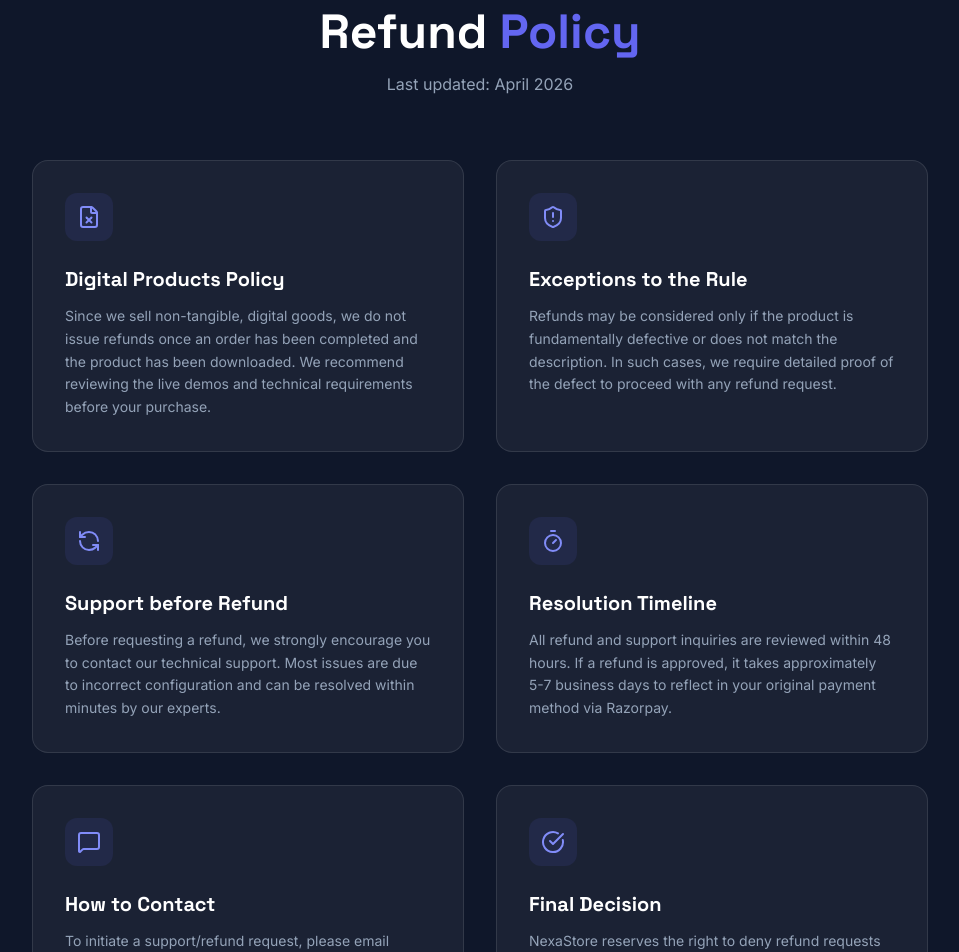
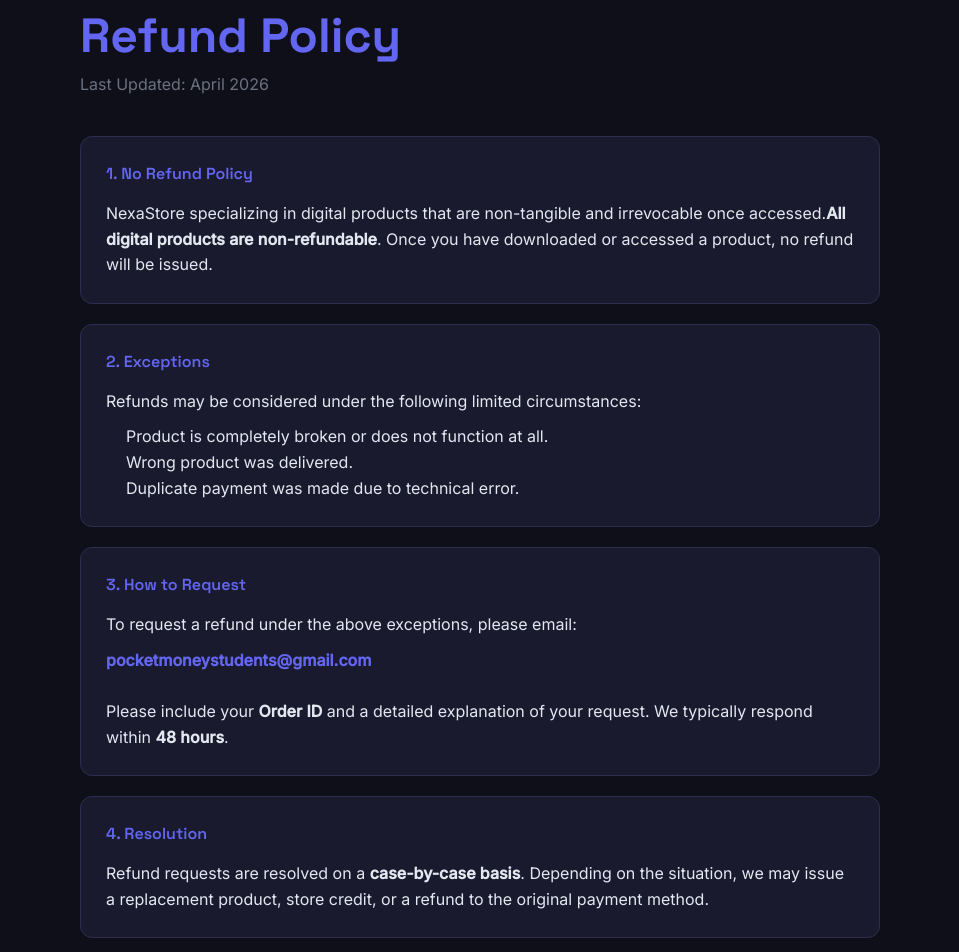
Before and after one commit to akshat-arinmazumdar/NexaStore, a Next.js app: page /refund-policy in a window 1280 px wide. Shown: the part 120-1072 px from the top of the page, without its empty margins (160-1119 px from the left). Built offline with nearby package versions, Linux system fonts and the light colour scheme.

Commit message:
feat: legal pages privacy terms refund

```diff
--- a/src/app/(public)/privacy-policy/page.tsx
+++ b/src/app/(public)/privacy-policy/page.tsx
@@ -1,87 +1,130 @@
-"use client";
-
-import React from "react";
-import { Shield, Lock, Eye, FileText, Globe, Mail } from "lucide-react";
-import { motion } from "framer-motion";
+export const dynamic = "force-dynamic"
 
 export default function PrivacyPolicy() {
-  const lastUpdated = "April 2026";
+  return (
+    <div style={{
+      minHeight: "100vh",
+      background: "#0f0f1a",
+      color: "#e2e8f0",
+      padding: "120px 20px 80px"
+    }}>
+      <div style={{
+        maxWidth: "800px",
+        margin: "0 auto"
+      }}>
+        <h1 style={{
+          color: "#6366f1",
+          fontSize: "3rem",
+          marginBottom: "10px",
+          fontWeight: "bold"
+        }}>Privacy Policy</h1>
+        <p style={{ color: "#6b7280", marginBottom: "40px" }}>Last Updated: April 2026</p>
 
-  const sections = [
-    {
-      icon: <Eye className="w-6 h-6 text-indigo-400" />,
-      title: "Data We Collect",
-      content: "We collect information you provide directly to us, such as your name, email address, payment information (via Razorpay), and any other information you choose to provide. We also collect technical data such as IP address and browser type for security and analytics."
-    },
-    {
-      icon: <FileText className="w-6 h-6 text-indigo-400" />,
-      title: "How We Use Data",
-      content: "We use your data to process transactions, deliver digital assets, communicate with you about your orders, and improve our services. Your email is used for account verification and sending purchase receipts via SendGrid."
-    },
-    {
-      icon: <Globe className="w-6 h-6 text-indigo-400" />,
-      title: "Third Party Services",
-      content: "We use trusted third-party services to power NexaStore: Razorpay for secure payments, Cloudinary for asset storage, and SendGrid for email communications. Each provider has their own privacy policy regarding your data."
-    },
-    {
-      icon: <Shield className="w-6 h-6 text-indigo-400" />,
-      title: "User Rights",
-      content: "You have the right to access, update, or delete your personal information at any time. You can manage your account settings from the user dashboard or contact us directly for data removal requests."
-    },
-    {
-      icon: <Lock className="w-6 h-6 text-indigo-400" />,
-      title: "Cookies Policy",
-      content: "We use essential cookies to keep you logged in and remember your cart items. We also use analytics cookies to understand how users interact with our marketplace. You can disable cookies in your browser, but some features may not function correctly."
-    },
-    {
-      icon: <Mail className="w-6 h-6 text-indigo-400" />,
-      title: "Contact Us",
-      content: "If you have any questions about this Privacy Policy, please contact us at pocketmoneystudents@gmail.com. We aim to respond to all inquiries within 24-48 hours."
-    }
-  ];
+        <div style={{ display: "flex", flexDirection: "column", gap: "20px" }}>
 
-  return (
-    <div className="min-h-screen bg-[#0F172A] pt-32 pb-20 px-6">
-      <div className="max-w-4xl mx-auto">
-        <motion.div
-          initial={{ opacity: 0, y: 20 }}
-          animate={{ opacity: 1, y: 0 }}
-          className="text-center mb-16"
-        >
-          <h1 className="text-4xl md:text-5xl font-display font-bold text-white mb-4">
-            Privacy <span className="text-indigo-500">Policy</span>
-          </h1>
-          <p className="text-slate-400">Last updated: {lastUpdated}</p>
-        </motion.div>
+          <section style={{
+            background: "#1a1a2e",
+            padding: "25px",
+            borderRadius: "12px",
+            border: "1px solid #2d2d4e"
+          }}>
+            <h2 style={{ color: "#6366f1", marginBottom: "15px" }}>1. Information We Collect</h2>
+            <p style={{ lineHeight: "1.6" }}>
+              We collect information you provide directly to us, including your name, email address, and payment information.
+              We also collect usage data and use cookies to enhance your experience on NexaStore.
+            </p>
+          </section>
 
-        <div className="space-y-8">
-          {sections.map((section, idx) => (
-            <motion.div
-              key={idx}
-              initial={{ opacity: 0, x: -20 }}
-              animate={{ opacity: 1, x: 0 }}
-              transition={{ delay: idx * 0.1 }}
-              className="bg-white/5 border border-white/10 rounded-2xl p-8 hover:border-indigo-500/30 transition-all group"
-            >
-              <div className="flex items-start gap-5">
-                <div className="w-12 h-12 bg-indigo-500/10 rounded-xl flex items-center justify-center group-hover:scale-110 transition-transform">
-                  {section.icon}
-                </div>
-                <div>
-                  <h2 className="text-xl font-bold text-white mb-3">{section.title}</h2>
-                  <p className="text-slate-400 leading-relaxed">{section.content}</p>
-                </div>
-              </div>
-            </motion.div>
-          ))}
-        </div>
+          <section style={{
+            background: "#1a1a2e",
+            padding: "25px",
+            borderRadius: "12px",
+            border: "1px solid #2d2d4e"
+          }}>
+            <h2 style={{ color: "#6366f1", marginBottom: "15px" }}>2. How We Use Information</h2>
+            <p style={{ lineHeight: "1.6" }}>
+              We use the collected information to:
+              <ul style={{ marginTop: "10px", paddingLeft: "20px" }}>
+                <li>Process payments securely via <strong>Razorpay</strong>.</li>
+                <li>Send transactional emails and updates via <strong>SendGrid</strong>.</li>
+                <li>Manage and store product images via <strong>Cloudinary</strong>.</li>
+              </ul>
+            </p>
+          </section>
 
-        <div className="mt-16 p-8 bg-indigo-600/10 border border-indigo-500/20 rounded-2xl text-center">
-          <p className="text-slate-300">
-            By using NexaStore, you agree to the collection and use of information in accordance with this policy.
-          </p>
+          <section style={{
+            background: "#1a1a2e",
+            padding: "25px",
+            borderRadius: "12px",
+            border: "1px solid #2d2d4e"
+          }}>
+            <h2 style={{ color: "#6366f1", marginBottom: "15px" }}>3. Data Security</h2>
+            <p style={{ lineHeight: "1.6" }}>
+              NexaStore prioritizes your security. All user passwords are encrypted using industry-standard hashing algorithms,
+              and all payment processing is handled through secure, PCI-compliant gateways.
+            </p>
+          </section>
+
+          <section style={{
+            background: "#1a1a2e",
+            padding: "25px",
+            borderRadius: "12px",
+            border: "1px solid #2d2d4e"
+          }}>
+            <h2 style={{ color: "#6366f1", marginBottom: "15px" }}>4. Cookies</h2>
+            <p style={{ lineHeight: "1.6" }}>
+              We use both session cookies (which expire once you close your web browser) and persistent cookies
+              (which stay on your computer until you delete them) to provide you with a more personal and interactive experience.
+            </p>
+          </section>
+
+          <section style={{
+            background: "#1a1a2e",
+            padding: "25px",
+            borderRadius: "12px",
+            border: "1px solid #2d2d4e"
+          }}>
+            <h2 style={{ color: "#6366f1", marginBottom: "15px" }}>5. Third Party Services</h2>
+            <p style={{ lineHeight: "1.6" }}>
+              To provide a world-class experience, we integrate with:
+              <ul style={{ marginTop: "10px", paddingLeft: "20px" }}>
+                <li><strong>Razorpay</strong>: Secure Payment Processing</li>
+                <li><strong>SendGrid</strong>: Reliable Email Delivery</li>
+                <li><strong>Cloudinary</strong>: Optimized Asset Management</li>
+                <li><strong>Neon</strong>: Scalable PostgreSQL Database</li>
+              </ul>
+            </p>
+          </section>
+
+          <section style={{
+            background: "#1a1a2e",
+            padding: "25px",
+            borderRadius: "12px",
+            border: "1px solid #2d2d4e"
+          }}>
+            <h2 style={{ color: "#6366f1", marginBottom: "15px" }}>6. User Rights</h2>
+            <p style={{ lineHeight: "1.6" }}>
+              You have the right to access your data, request corrections, or delete your account entirely.
+              Please contact us if you wish to exercise any of these rights.
+            </p>
+          </section>
+
+          <section style={{
+            background: "#1a1a2e",
+            padding: "25px",
+            borderRadius: "12px",
+            border: "1px solid #2d2d4e"
+          }}>
+            <h2 style={{ color: "#6366f1", marginBottom: "15px" }}>7. Contact Information</h2>
+            <p style={{ lineHeight: "1.6" }}>
+              If you have any questions about this Privacy Policy, you can reach us at:
+              <br />
+              <strong style={{ color: "#6366f1" }}>pocketmoneystudents@gmail.com</strong>
+            </p>
+          </section>
+
         </div>
       </div>
     </div>
-  );
+  )
 }
--- a/src/app/(public)/refund-policy/page.tsx
+++ b/src/app/(public)/refund-policy/page.tsx
@@ -1,88 +1,84 @@
-"use client";
-
-import React from "react";
-import { RefreshCcw, FileX, MessageSquare, Timer, CheckCircle, ShieldAlert } from "lucide-react";
-import { motion } from "framer-motion";
+export const dynamic = "force-dynamic"
 
 export default function RefundPolicy() {
-  const lastUpdated = "April 2026";
+  return (
+    <div style={{
+      minHeight: "100vh",
+      background: "#0f0f1a",
+      color: "#e2e8f0",
+      padding: "120px 20px 80px"
+    }}>
+      <div style={{
+        maxWidth: "800px",
+        margin: "0 auto"
+      }}>
+        <h1 style={{ color: "#6366f1", fontSize: "3rem", fontWeight: "bold" }}>Refund Policy</h1>
+        <p style={{ color: "#6b7280", marginBottom: "40px" }}>Last Updated: April 2026</p>
 
-  const policies = [
-    {
-      icon: <FileX className="w-6 h-6 text-indigo-400" />,
-      title: "Digital Products Policy",
-      content: "Since we sell non-tangible, digital goods, we do not issue refunds once an order has been completed and the product has been downloaded. We recommend reviewing the live demos and technical requirements before your purchase."
-    },
-    {
-      icon: <ShieldAlert className="w-6 h-6 text-indigo-400" />,
-      title: "Exceptions to the Rule",
-      content: "Refunds may be considered only if the product is fundamentally defective or does not match the description. In such cases, we require detailed proof of the defect to proceed with any refund request."
-    },
-    {
-      icon: <RefreshCcw className="w-6 h-6 text-indigo-400" />,
-      title: "Support before Refund",
-      content: "Before requesting a refund, we strongly encourage you to contact our technical support. Most issues are due to incorrect configuration and can be resolved within minutes by our experts."
-    },
-    {
-      icon: <Timer className="w-6 h-6 text-indigo-400" />,
-      title: "Resolution Timeline",
-      content: "All refund and support inquiries are reviewed within 48 hours. If a refund is approved, it takes approximately 5-7 business days to reflect in your original payment method via Razorpay."
-    },
-    {
-      icon: <MessageSquare className="w-6 h-6 text-indigo-400" />,
-      title: "How to Contact",
-      content: "To initiate a support/refund request, please email pocketmoneystudents@gmail.com with your Order ID, proof of purchase, and a detailed description of the issue."
-    },
-    {
-      icon: <CheckCircle className="w-6 h-6 text-indigo-400" />,
-      title: "Final Decision",
-      content: "NexaStore reserves the right to deny refund requests that do not meet the criteria specified in this policy. All decisions made by the NexaStore management team are final."
-    }
-  ];
+        <div style={{ display: "flex", flexDirection: "column", gap: "20px" }}>
 
-  return (
-    <div className="min-h-screen bg-[#0F172A] pt-32 pb-20 px-6">
-      <div className="max-w-4xl mx-auto">
-        <motion.div
-          initial={{ opacity: 0, y: 20 }}
-          animate={{ opacity: 1, y: 0 }}
-          className="text-center mb-16"
-        >
-          <h1 className="text-4xl md:text-5xl font-display font-bold text-white mb-4">
-            Refund <span className="text-indigo-500">Policy</span>
-          </h1>
-          <p className="text-slate-400">Last updated: {lastUpdated}</p>
-        </motion.div>
+          <section style={{
+            background: "#1a1a2e",
+            padding: "25px",
+            borderRadius: "12px",
+            border: "1px solid #2d2d4e"
+          }}>
+            <h2 style={{ color: "#6366f1", marginBottom: "15px" }}>1. No Refund Policy</h2>
+            <p style={{ lineHeight: "1.6" }}>
+              NexaStore specializing in digital products that are non-tangible and irrevocable once accessed.
+              <strong>All digital products are non-refundable</strong>. Once you have downloaded or
+              accessed a product, no refund will be issued.
+            </p>
+          </section>
 
-        <div className="grid grid-cols-1 md:grid-cols-2 gap-8">
-          {policies.map((policy, idx) => (
-            <motion.div
-              key={idx}
-              initial={{ opacity: 0, y: 20 }}
-              animate={{ opacity: 1, y: 0 }}
-              transition={{ delay: idx * 0.1 }}
-              className="bg-white/5 border border-white/10 rounded-2xl p-8 hover:border-indigo-500/30 transition-all group"
-            >
-              <div className="w-12 h-12 bg-indigo-500/10 rounded-xl flex items-center justify-center mb-6 group-hover:scale-110 transition-transform">
-                {policy.icon}
-              </div>
-              <h2 className="text-xl font-bold text-white mb-3">{policy.title}</h2>
-              <p className="text-slate-400 leading-relaxed text-sm">{policy.content}</p>
-            </motion.div>
-          ))}
-        </div>
+          <section style={{
+            background: "#1a1a2e",
+            padding: "25px",
+            borderRadius: "12px",
+            border: "1px solid #2d2d4e"
+          }}>
+            <h2 style={{ color: "#6366f1", marginBottom: "15px" }}>2. Exceptions</h2>
+            <p style={{ lineHeight: "1.6" }}>
+              Refunds may be considered under the following limited circumstances:
+              <ul style={{ marginTop: "10px", paddingLeft: "20px" }}>
+                <li>Product is completely broken or does not function at all.</li>
+                <li>Wrong product was delivered.</li>
+                <li>Duplicate payment was made due to technical error.</li>
+              </ul>
+            </p>
+          </section>
 
-        <div className="mt-16 p-8 bg-indigo-600/10 border border-indigo-500/20 rounded-2xl text-center">
-          <h3 className="text-white font-bold text-lg mb-2">Need Technical Help?</h3>
-          <p className="text-slate-300 mb-6">Our support team is ready to help you deploy your digital assets.</p>
-          <a
-            href="mailto:pocketmoneystudents@gmail.com"
-            className="inline-flex btn-primary !py-3 !px-8 text-sm"
-          >
-            Contact Support
-          </a>
+          <section style={{
+            background: "#1a1a2e",
+            padding: "25px",
+            borderRadius: "12px",
+            border: "1px solid #2d2d4e"
+          }}>
+            <h2 style={{ color: "#6366f1", marginBottom: "15px" }}>3. How to Request</h2>
+            <p style={{ lineHeight: "1.6" }}>
+              To request a refund under the above exceptions, please email:
+              <strong style={{ display: "block", color: "#6366f1", marginTop: "10px" }}>pocketmoneystudents@gmail.com</strong>
+              <br />
+              Please include your <strong>Order ID</strong> and a detailed explanation of your request.
+              We typically respond within <strong>48 hours</strong>.
+            </p>
+          </section>
+
+          <section style={{
+            background: "#1a1a2e",
+            padding: "25px",
+            borderRadius: "12px",
+            border: "1px solid #2d2d4e"
+          }}>
+            <h2 style={{ color: "#6366f1", marginBottom: "15px" }}>4. Resolution</h2>
+            <p style={{ lineHeight: "1.6" }}>
+              Refund requests are resolved on a <strong>case-by-case basis</strong>. Depending on the situation,
+              we may issue a replacement product, store credit, or a refund to the original payment method.
+            </p>
+          </section>
+
         </div>
       </div>
     </div>
-  );
+  )
 }
--- a/src/app/(public)/terms/page.tsx
+++ b/src/app/(public)/terms/page.tsx
@@ -1,88 +1,141 @@
-"use client";
-
-import React from "react";
-import { FileText, Scale, ShoppingCart, UserCheck, AlertCircle, MapPin } from "lucide-react";
-import { motion } from "framer-motion";
+export const dynamic = "force-dynamic"
 
 export default function TermsOfService() {
-  const lastUpdated = "April 2026";
+  return (
+    <div style={{
+      minHeight: "100vh",
+      background: "#0f0f1a",
+      color: "#e2e8f0",
+      padding: "120px 20px 80px"
+    }}>
+      <div style={{
+        maxWidth: "800px",
+        margin: "0 auto"
+      }}>
+        <h1 style={{ color: "#6366f1", fontSize: "3rem", fontWeight: "bold" }}>Terms of Service</h1>
+        <p style={{ color: "#6b7280", marginBottom: "40px" }}>Last Updated: April 2026</p>
 
-  const terms = [
-    {
-      icon: <UserCheck className="w-6 h-6 text-indigo-400" />,
-      title: "Acceptance of Terms",
-      content: "By accessing and using NexaStore, you accept and agree to be bound by the terms and provision of this agreement. Any participation in this service will constitute acceptance of this agreement."
-    },
-    {
-      icon: <ShoppingCart className="w-6 h-6 text-indigo-400" />,
-      title: "Digital Products Policy",
-      content: "All digital products sold on NexaStore (Websites, AI Models, Mobile Apps) are non-refundable after they have been downloaded by the user. Users are responsible for verifying product requirements before purchase."
-    },
-    {
-      icon: <Scale className="w-6 h-6 text-indigo-400" />,
-      title: "Intellectual Property",
-      content: "All content, including source code, designs, and text, are protected by intellectual property laws. Users are granted a limited license to use purchased assets for their intended purpose according to the specific product license."
-    },
-    {
-      icon: <AlertCircle className="w-6 h-6 text-indigo-400" />,
-      title: "Prohibited Activities",
-      content: "Users may not use NexaStore for any illegal purpose, attempt to gain unauthorized access to our systems, or redistribute purchased assets without proper licensing authorization."
-    },
-    {
-      icon: <FileText className="w-6 h-6 text-indigo-400" />,
-      title: "Payment Terms",
-      content: "Payments are processed securely via Razorpay. All transactions are final unless otherwise stated in our Refund Policy. NexaStore does not store your credit/debit card information."
-    },
-    {
-      icon: <MapPin className="w-6 h-6 text-indigo-400" />,
-      title: "Governing Law",
-      content: "These terms shall be governed by and construed in accordance with the laws of India. Any disputes arising from these terms will be subject to the exclusive jurisdiction of the courts located in India."
-    }
-  ];
+        <div style={{ display: "flex", flexDirection: "column", gap: "20px" }}>
 
-  return (
-    <div className="min-h-screen bg-[#0F172A] pt-32 pb-20 px-6 font-sans">
-      <div className="max-w-4xl mx-auto">
-        <motion.div
-          initial={{ opacity: 0, y: 20 }}
-          animate={{ opacity: 1, y: 0 }}
-          className="text-center mb-16"
-        >
-          <h1 className="text-4xl md:text-5xl font-display font-bold text-white mb-4">
-            Terms <span className="text-indigo-500">of Service</span>
-          </h1>
-          <p className="text-slate-400">Last updated: {lastUpdated}</p>
-        </motion.div>
+          <section style={{
+            background: "#1a1a2e",
+            padding: "25px",
+            borderRadius: "12px",
+            border: "1px solid #2d2d4e"
+          }}>
+            <h2 style={{ color: "#6366f1", marginBottom: "15px" }}>1. Acceptance of Terms</h2>
+            <p style={{ lineHeight: "1.6" }}>
+              By accessing and using NexaStore, you accept and agree to be bound by the terms and provisions
+              of this agreement.
+            </p>
+          </section>
 
-        <div className="space-y-8">
-          {terms.map((term, idx) => (
-            <motion.div
-              key={idx}
-              initial={{ opacity: 0, x: -20 }}
-              animate={{ opacity: 1, x: 0 }}
-              transition={{ delay: idx * 0.1 }}
-              className="bg-white/5 border border-white/10 rounded-2xl p-8 hover:border-indigo-500/30 transition-all group"
-            >
-              <div className="flex items-start gap-5">
-                <div className="w-12 h-12 bg-indigo-500/10 rounded-xl flex items-center justify-center group-hover:scale-110 transition-transform">
-                  {term.icon}
-                </div>
-                <div>
-                  <h2 className="text-xl font-bold text-white mb-3">{term.title}</h2>
-                  <p className="text-slate-400 leading-relaxed">{term.content}</p>
-                </div>
-              </div>
-            </motion.div>
-          ))}
-        </div>
+          <section style={{
+            background: "#1a1a2e",
+            padding: "25px",
+            borderRadius: "12px",
+            border: "1px solid #2d2d4e"
+          }}>
+            <h2 style={{ color: "#6366f1", marginBottom: "15px" }}>2. Digital Products Policy</h2>
+            <p style={{ lineHeight: "1.6" }}>
+              All digital products are provided "as is." <strong>All sales are final</strong>.
+              No refunds will be granted once the product has been downloaded or access has been provided.
+              The product license is non-transferable.
+            </p>
+          </section>
 
-        <div className="mt-16 p-8 bg-white/5 border border-white/10 rounded-2xl text-center space-y-4">
-          <p className="text-slate-300">
-            For any legal inquiries regarding these terms, please contact our support team.
-          </p>
-          <p className="text-indigo-400 font-bold tracking-wider">pocketmoneystudents@gmail.com</p>
+          <section style={{
+            background: "#1a1a2e",
+            padding: "25px",
+            borderRadius: "12px",
+            border: "1px solid #2d2d4e"
+          }}>
+            <h2 style={{ color: "#6366f1", marginBottom: "15px" }}>3. User Accounts</h2>
+            <p style={{ lineHeight: "1.6" }}>
+              Users are required to provide accurate information during registration and are responsible
+              for maintaining the security of their account credentials.
+            </p>
+          </section>
+
+          <section style={{
+            background: "#1a1a2e",
+            padding: "25px",
+            borderRadius: "12px",
+            border: "1px solid #2d2d4e"
+          }}>
+            <h2 style={{ color: "#6366f1", marginBottom: "15px" }}>4. Payment Terms</h2>
+            <p style={{ lineHeight: "1.6" }}>
+              All payments are processed securely via <strong>Razorpay</strong>.
+              All product prices are listed in INR (Indian Rupee) unless otherwise specified.
+            </p>
+          </section>
+
+          <section style={{
+            background: "#1a1a2e",
+            padding: "25px",
+            borderRadius: "12px",
+            border: "1px solid #2d2d4e"
+          }}>
+            <h2 style={{ color: "#6366f1", marginBottom: "15px" }}>5. Intellectual Property</h2>
+            <p style={{ lineHeight: "1.6" }}>
+              NexaStore products are <strong>licensed, not sold</strong>. You are granted a limited license
+              to use the product within your own projects. No redistribution or unauthorized sharing is allowed.
+            </p>
+          </section>
+
+          <section style={{
+            background: "#1a1a2e",
+            padding: "25px",
+            borderRadius: "12px",
+            border: "1px solid #2d2d4e"
+          }}>
+            <h2 style={{ color: "#6366f1", marginBottom: "15px" }}>6. Prohibited Activities</h2>
+            <p style={{ lineHeight: "1.6" }}>
+              Users are strictly prohibited from reselling NexaStore products or sharing access
+              with unauthorized third parties.
+            </p>
+          </section>
+
+          <section style={{
+            background: "#1a1a2e",
+            padding: "25px",
+            borderRadius: "12px",
+            border: "1px solid #2d2d4e"
+          }}>
+            <h2 style={{ color: "#6366f1", marginBottom: "15px" }}>7. Limitation of Liability</h2>
+            <p style={{ lineHeight: "1.6" }}>
+              NexaStore is not liable for any damages that may occur from the use or inability to use
+              any of our digital products.
+            </p>
+          </section>
+
+          <section style={{
+            background: "#1a1a2e",
+            padding: "25px",
+            borderRadius: "12px",
+            border: "1px solid #2d2d4e"
+          }}>
+            <h2 style={{ color: "#6366f1", marginBottom: "15px" }}>8. Governing Law</h2>
+            <p style={{ lineHeight: "1.6" }}>
+              This agreement is governed by the laws of <strong>India</strong>.
+              Any disputes will be resolved in the appropriate Indian courts.
+            </p>
+          </section>
+
+          <section style={{
+            background: "#1a1a2e",
+            padding: "25px",
+            borderRadius: "12px",
+            border: "1px solid #2d2d4e"
+          }}>
+            <h2 style={{ color: "#6366f1", marginBottom: "15px" }}>9. Contact</h2>
+            <p style={{ lineHeight: "1.6" }}>
+              Reach us at <strong style={{ color: "#6366f1" }}>pocketmoneystudents@gmail.com</strong> for any inquiries.
+            </p>
+          </section>
+
         </div>
       </div>
     </div>
-  );
+  )
 }
```
